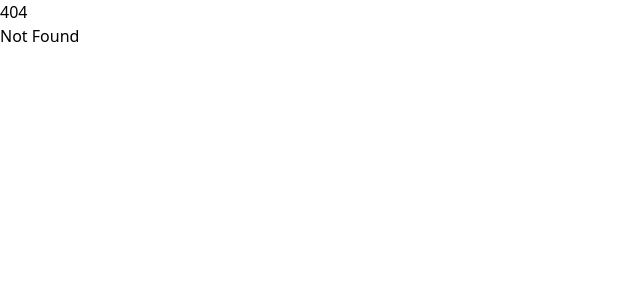
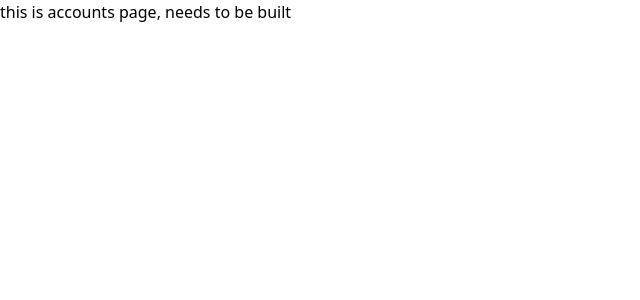
Before and after one commit to 0neTrueG0D/zedcodes-frontend, a SvelteKit app: page /accounts in a window 1280 px wide. Before the commit this address had no page. Shown: the top 300 px of the page, without its empty margins (0-640 px from the left). Built offline with nearby package versions, Linux system fonts and the light colour scheme.

Commit message:
added: accounts route and page

```diff
--- /dev/null
+++ b/src/routes/accounts/+page.svelte
@@ -0,0 +1,3 @@
+<h1>
+    this is accounts page, needs to be built
+</h1>
```
